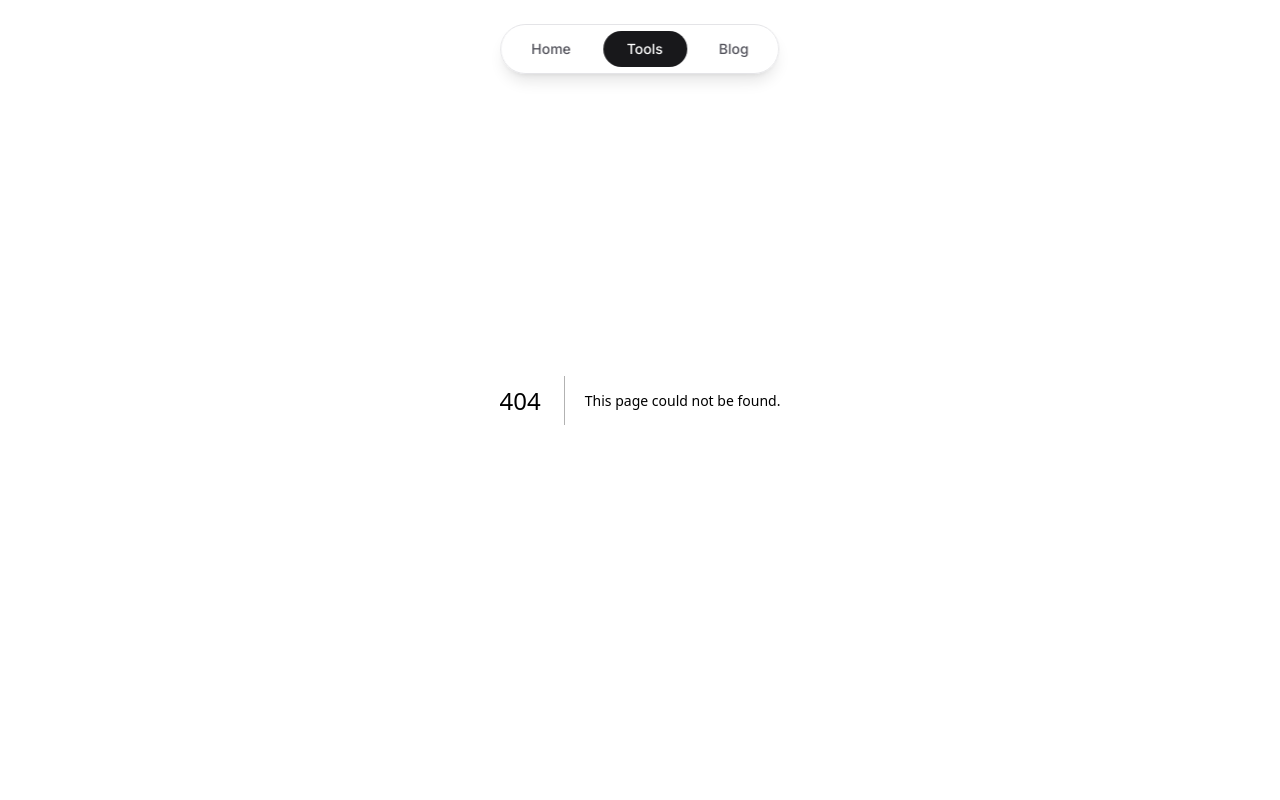
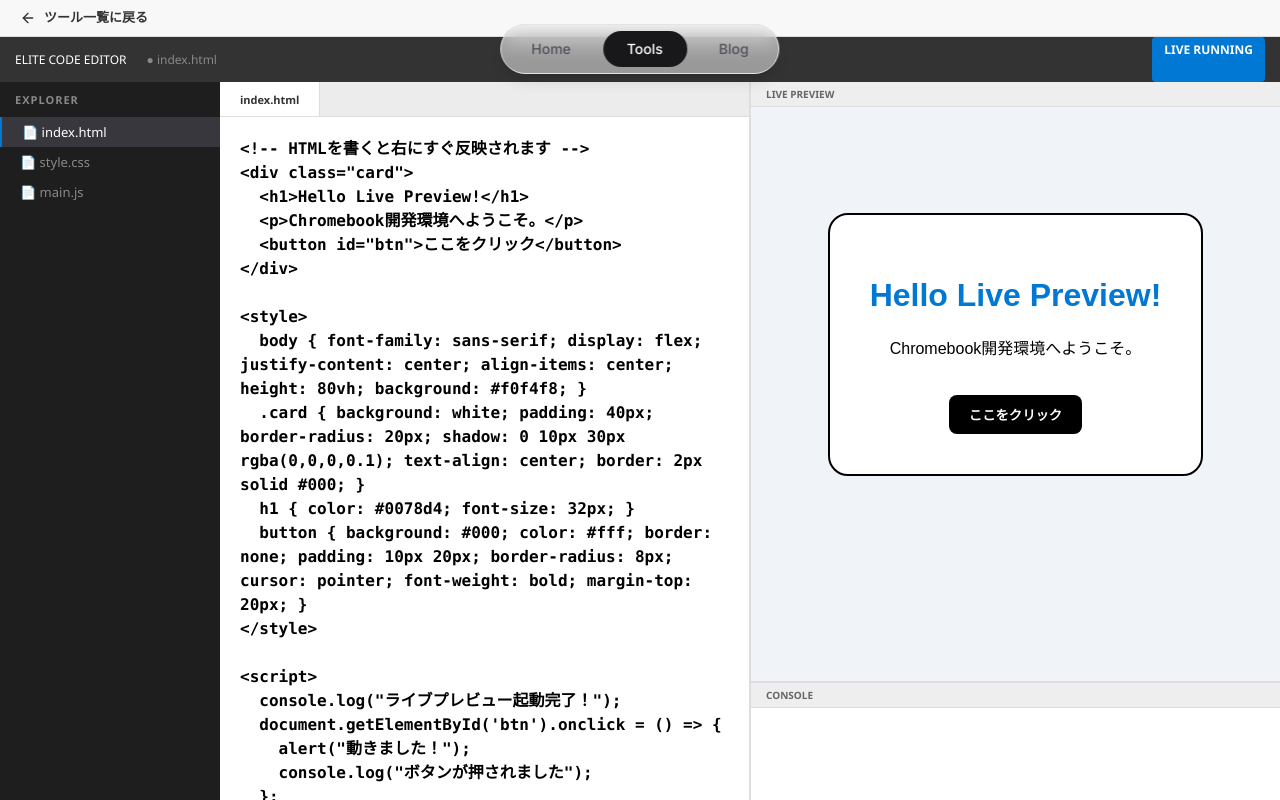
Before and after one commit to kaisei-2026/kaisei-12.-fromgoogle, a Next.js app: page /kaisei-12.-fromgoogle/tools/code-editor in a window 1280 px wide. Before the commit this address had no page. Built offline with nearby package versions, Linux system fonts and the light colour scheme.

Commit message:
Create page.tsx

```diff
--- /dev/null
+++ b/app/tools/code-editor/page.tsx
@@ -0,0 +1,25 @@
+"use client";
+
+import React from "react";
+import Link from "next/link";
+import { ArrowLeft } from "lucide-react";
+
+export default function CodeEditorPage() {
+  return (
+    <div style={{ height: '100vh', display: 'flex', flexDirection: 'column', backgroundColor: '#fff' }}>
+      {/* ナビゲーションバー */}
+      <div style={{ padding: '8px 20px', borderBottom: '1px solid #ddd', display: 'flex', alignItems: 'center', backgroundColor: '#f8f8f8' }}>
+        <Link href="/tools" style={{ display: 'flex', alignItems: 'center', color: '#333', textDecoration: 'none', fontSize: '13px', fontWeight: 'bold' }}>
+          <ArrowLeft size={16} style={{ marginRight: '8px' }} /> ツール一覧に戻る
+        </Link>
+      </div>
+
+      {/* エディタ本体をiframeで全画面表示 */}
+      <iframe
+        src="/kaisei-12.-fromgoogle/apps/code-editor.html"
+        style={{ flex: 1, border: 'none', width: '100%' }}
+        title="Elite Code Editor"
+      />
+    </div>
+  );
+}
```
